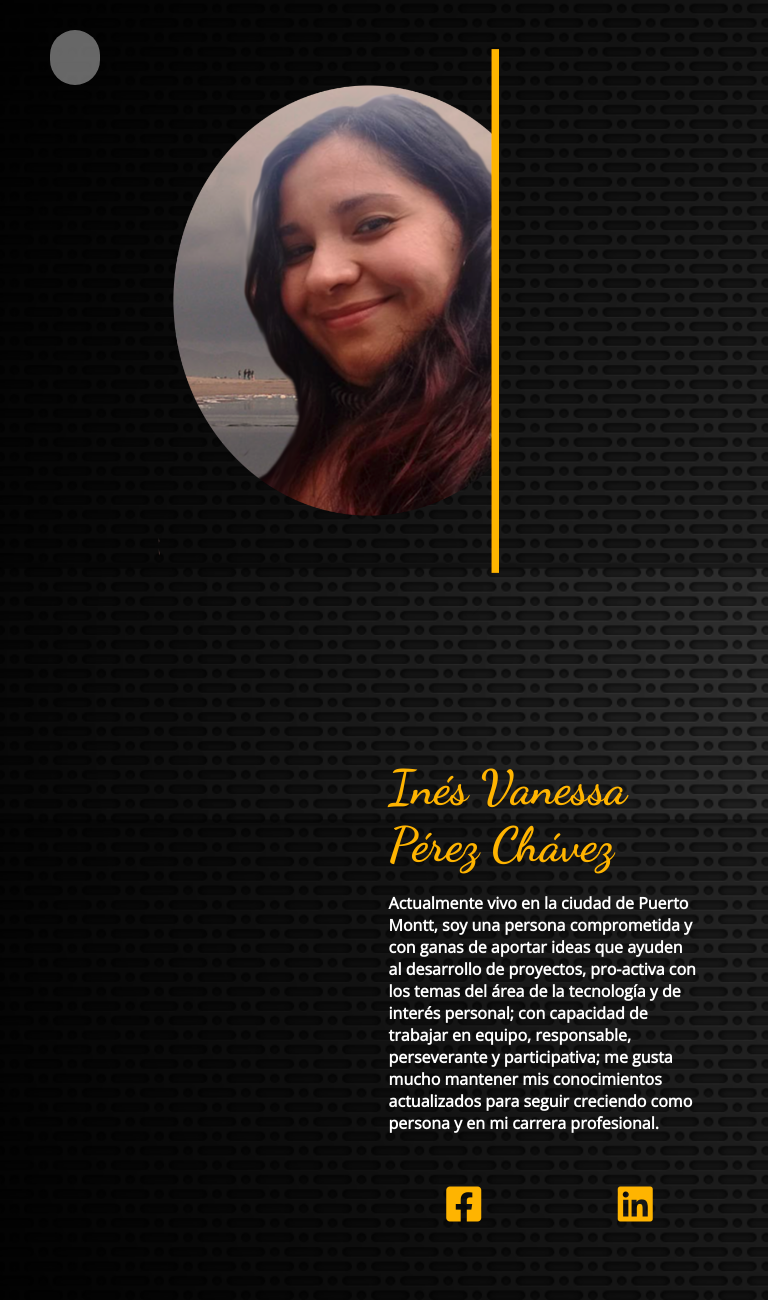
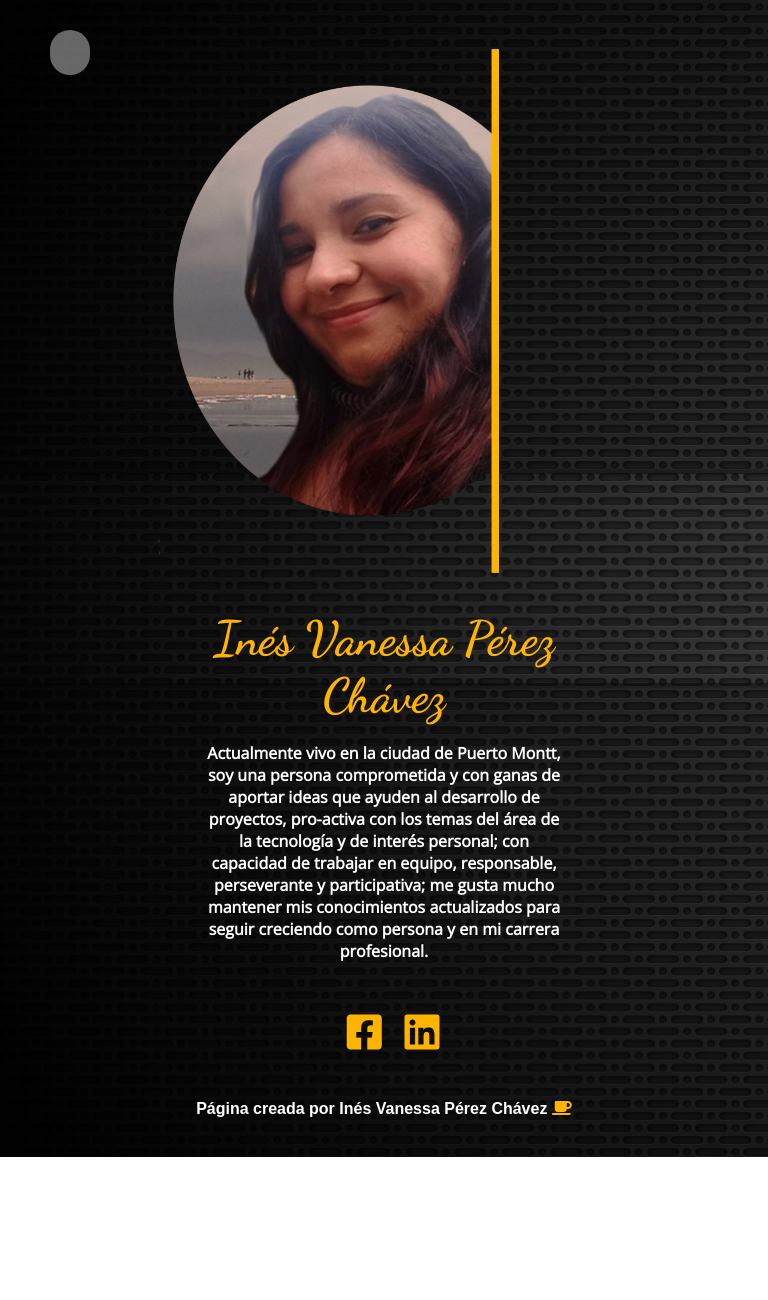
Before and after one commit to vanita22/portafolio-academlo, a plain HTML site: page index.html in a window 768 px wide. Shown: the top 1300 px of the page. After the commit the page ends 1157 px from the top, so only its background shows below. Drawn offline with nearby package versions, Linux system fonts and the light colour scheme.

Commit message:
actualizando nuevos cambios

```diff
--- a/css/style.css
+++ b/css/style.css
@@ -48,11 +48,11 @@ a:hover {
 #btn-click {
     background-color: white;
     opacity: 0.4;
-    width: 50px;
+    width: 40px;
     padding: 10px;
     border-radius: 30px;
     color: black;
-    font-size: 35px;
+    font-size: 25px;
     margin-left: 30px;
     margin-bottom: 50px;
 }
@@ -77,27 +77,9 @@ a:hover {
     .sm-imagen {
         margin-left: 20%;
     }
-    .sm-text-one {
+    .text-one {
         margin-left: 30%;
         margin-bottom: 15%;
-    }
-}
-@media (min-width: 576px) and (max-width: 768px) {
-    .sm-imagen {
-        margin-left: 15%;
-    }
-    .sm-text-one {
-        position: relative;
-        left: 20%;
-    }
-}
-@media (max-width: 576px) {
-    .sm-imagen {
-        margin-right: 20%;
-    }
-    .sm-text-one {
-        padding: 35px;
-        margin-left: 10%;
     }
 }
 
@@ -107,22 +89,19 @@ a:hover {
     height: 600px;
 }
 .imagen {
-    /* width: 35%; */
     text-align: right;
     margin-top: 20px;
 }
 
 /* Caja texto */
 .text-one {
+    display: inline;
     text-align: left;
-    margin-top: 20px;
-}
-.text-one h1, p, a {
-    margin-left: 1.2%;
-    margin-right: 70px;
+    align-content: center;
+    padding: 10px;
 }
 .text-one h1 {
-    margin-top: 30%;
+    margin-top: 25%;
     margin-bottom: 5%;
     color: #ffb400;
     font-size: 48px;
@@ -143,6 +122,40 @@ a:hover {
 .text-one i:hover {
     font-size: 45px;
     color: white;
+}
+@media (min-width: 768px) and (max-width: 1024px) {
+    .sm-imagen {
+        margin-left: 25%;
+        margin-bottom: -15%;
+    }
+    .text-one {
+        display: inline-block;
+        text-align: center;
+        margin-left: 5%;
+        margin-top: 0;
+        margin-bottom: 0;
+    }
+    .text-one a {
+        margin-left: -10%;
+    }
+}
+@media (min-width: 576px) and (max-width: 768px) {
+    .sm-imagen {
+        margin-left: 15%;
+    }
+    .text-one {
+        margin-left: 25%;
+    }
+}
+@media (max-width: 576px) {
+    .sm-imagen {
+        margin-right: 5px;
+    }
+    .text-one {
+        display: inline;
+        text-align: center;
+        padding-left: 30px;
+    }
 }
 
 /* Acerca.html */
@@ -366,7 +379,7 @@ a:hover {
     text-decoration: none;
     padding: 10px 30px 10px 30px;
     border-radius: 10px;
-    margin-left: 25%;
+    margin-left: 5%;
     margin-top: 80%;
     transition: background-color, color 0.5s;
 }
@@ -477,6 +490,9 @@ a:hover {
         padding: 0;
         margin-left: 10%;
     }
+    .contacto p {
+        font-size: 15px;
+    }
     .formulario {
         position: relative;
         left: 10%;
@@ -486,7 +502,10 @@ a:hover {
     }
 }
 footer {
-    padding: 2%;
+    display: flex;
+    text-align: center;
+    justify-content: center;
+    padding: 5%;
 }
 footer h4 {
     color: white;
--- a/index.html
+++ b/index.html
@@ -35,14 +35,14 @@
     </nav>
 
     <!-- Acerca de mí -->
-    <div class="container-one">
+    <div class="container">
         <div class="row">
             <!-- Caja imagen -->
             <div class="col-xl-6 col-md-6 col-sm-6 imagen sm-imagen">
                 <img src="css/img/vanessa.png" alt="foto vanessa">
             </div>
             <!-- Caja texto -->
-            <div class="col-xl-6 col-md-6 col-sm-6 text-one sm-text-one">
+            <div class="col-xl-6 col-md-6 col-sm-6 text-one">
                 <h1>Inés Vanessa Pérez Chávez</h1>
                 <p>Actualmente vivo en la ciudad de Puerto Montt, soy una persona comprometida
                    y con ganas de aportar ideas que ayuden al desarrollo de proyectos, pro-activa
```
